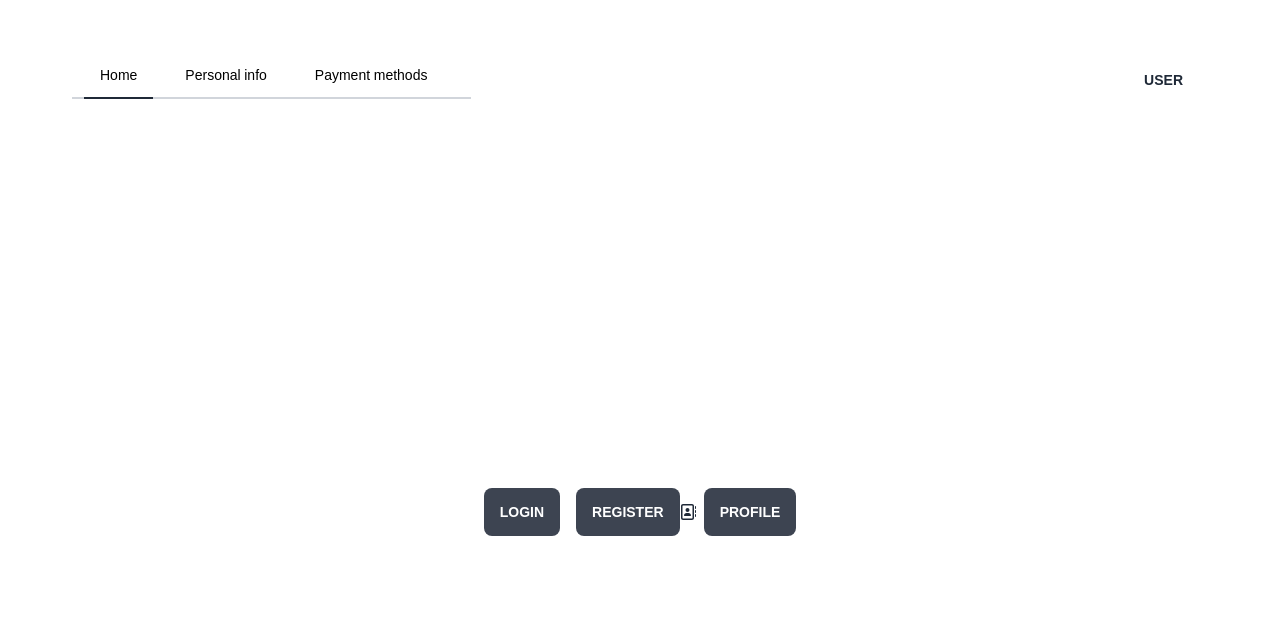
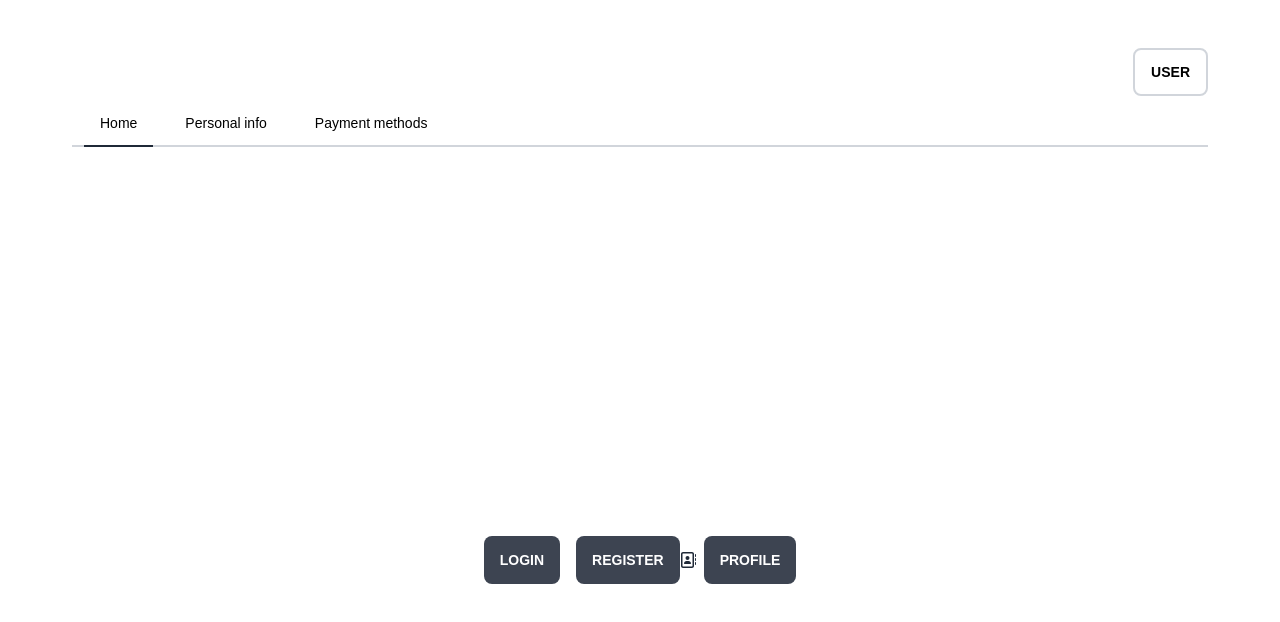
Before and after one commit to MishaBatsiashvili/user-module, a Next.js app: page / in a window 1280 px wide. Shown: the top 622 px of the page. Built offline with nearby package versions, Linux system fonts and the light colour scheme.

Commit message:
minor navbar update

```diff
--- a/components/navbar/Navbar.tsx
+++ b/components/navbar/Navbar.tsx
@@ -13,24 +13,11 @@ const Navbar: React.FC = () => {
       // { text: "Order history", href: "/profile/order-history" },
    ];
 
-   return (
-      <header>
-         <nav className={`nav min-w-96 m-auto mt-12 max-w-6xl`}>
-            <div className='navbar rounded-box'>
-               <div className='nav__menu-list border-b-2 border-solid border-gray-300 px-3'>
-                  <div className='tabs -mb-0.5'>
-                     {MENU_LIST.map((menu) => (
-                        <NavItem key={menu.text} {...menu} router={router} />
-                     ))}
-                  </div>
-               </div>
+   const userBtn = (
       <div className='flex flex-1 justify-end px-2'>
          <div className='flex items-stretch'>
             <div className='dropdown-end dropdown'>
-                        <label
-                           tabIndex={0}
-                           className='btn-ghost rounded-btn btn'
-                        >
+               <label tabIndex={0} className='btn-secondary rounded-btn btn'>
                   user
                </label>
                <ul
@@ -47,6 +34,20 @@ const Navbar: React.FC = () => {
             </div>
          </div>
       </div>
+   );
+
+   return (
+      <header>
+         <nav className={`nav min-w-96 m-auto mt-12 max-w-6xl`}>
+            {userBtn}
+            <div className='navbar rounded-box'>
+               <div className='nav__menu-list w-full border-b-2 border-solid border-gray-300 px-3'>
+                  <div className='tabs -mb-0.5'>
+                     {MENU_LIST.map((menu) => (
+                        <NavItem key={menu.text} {...menu} router={router} />
+                     ))}
+                  </div>
+               </div>
             </div>
          </nav>
       </header>
--- a/pages/index.tsx
+++ b/pages/index.tsx
@@ -4,6 +4,7 @@ import { faAddressBook } from '@fortawesome/free-regular-svg-icons';
 import Navbar from '../components/navbar/Navbar';
 import { useState } from 'react';
 import Layout from '../components/layout/Layout';
+import type { NextPageWithLayout } from './_app';
 
 const Home: NextPageWithLayout = () => {
    return (
```
Lines whose indentation alone changed are shown as unchanged.
